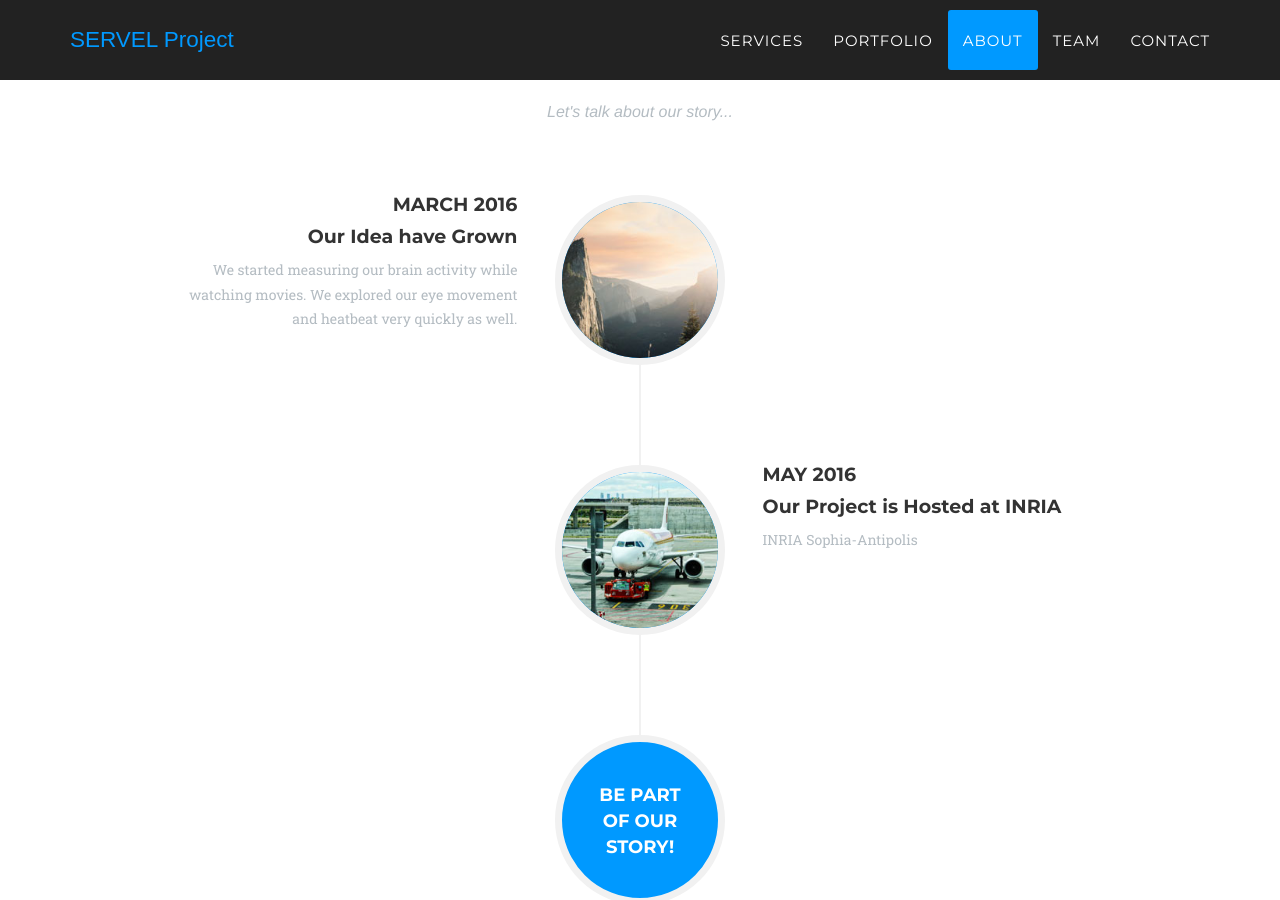
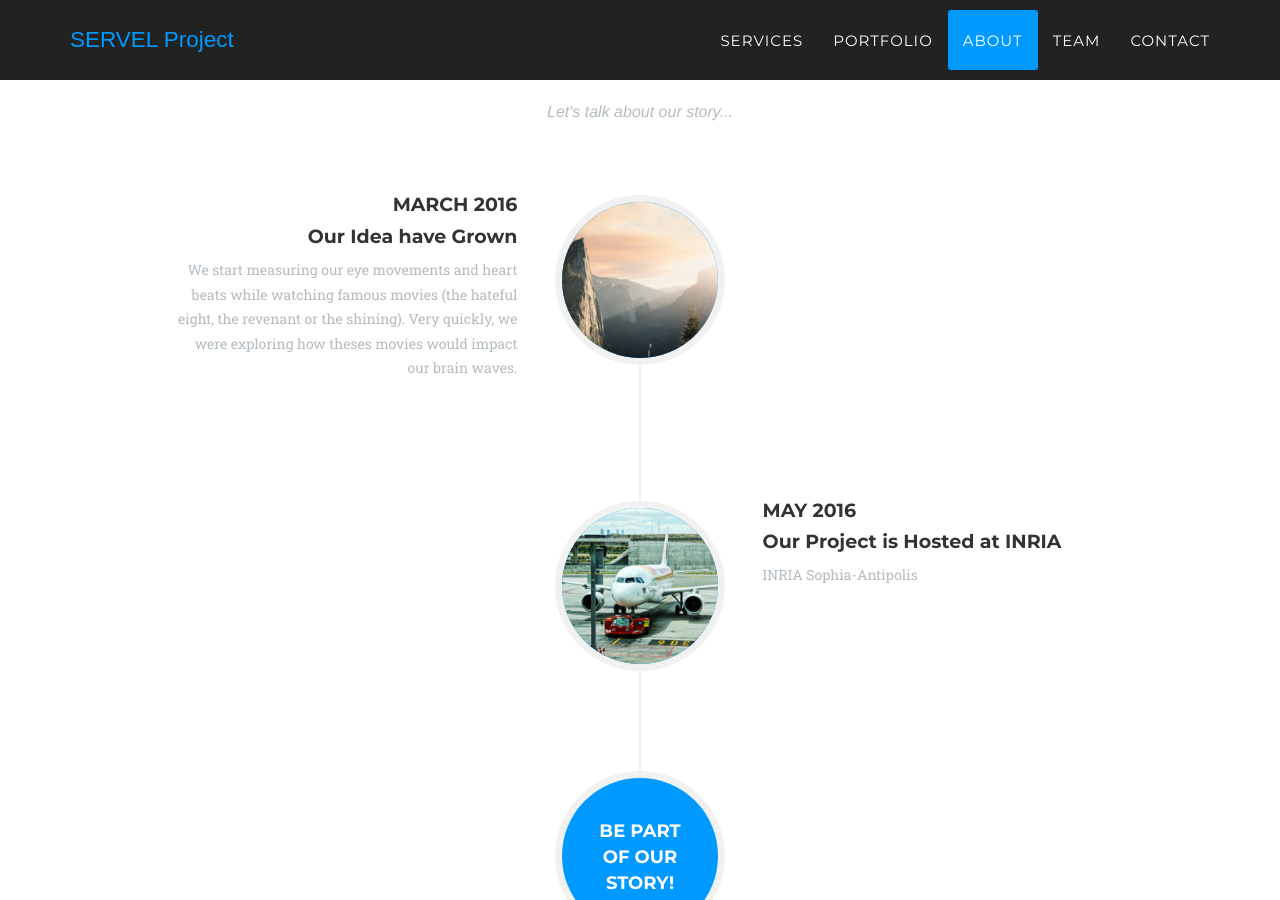
Before and after one commit to servelproject/servel-technologies.io, a Jekyll site: the page built from index.html, in a window 1280 px wide and 900 px high, scrolled down 3207 px. Built offline with Jekyll 4.4.1, drawn with Linux system fonts in a browser that asks for light colours; some web fonts are replaced.

Commit message:
Update about.html

```diff
--- a/_includes/about.html
+++ b/_includes/about.html
@@ -20,7 +20,7 @@
                                     <h4 class="subheading">Our Idea have Grown</h4>
                                 </div>
                                 <div class="timeline-body">
-                                    <p class="text-muted">We started measuring our brain activity while watching movies. We explored our eye movement and heatbeat very quickly as well.</p>
+                                    <p class="text-muted">We start measuring our eye movements and heart beats while watching famous movies (the hateful eight, the revenant or the shining). Very quickly, we were exploring how theses movies would impact our brain waves.</p>
                                 </div>
                             </div>
                         </li>
```
